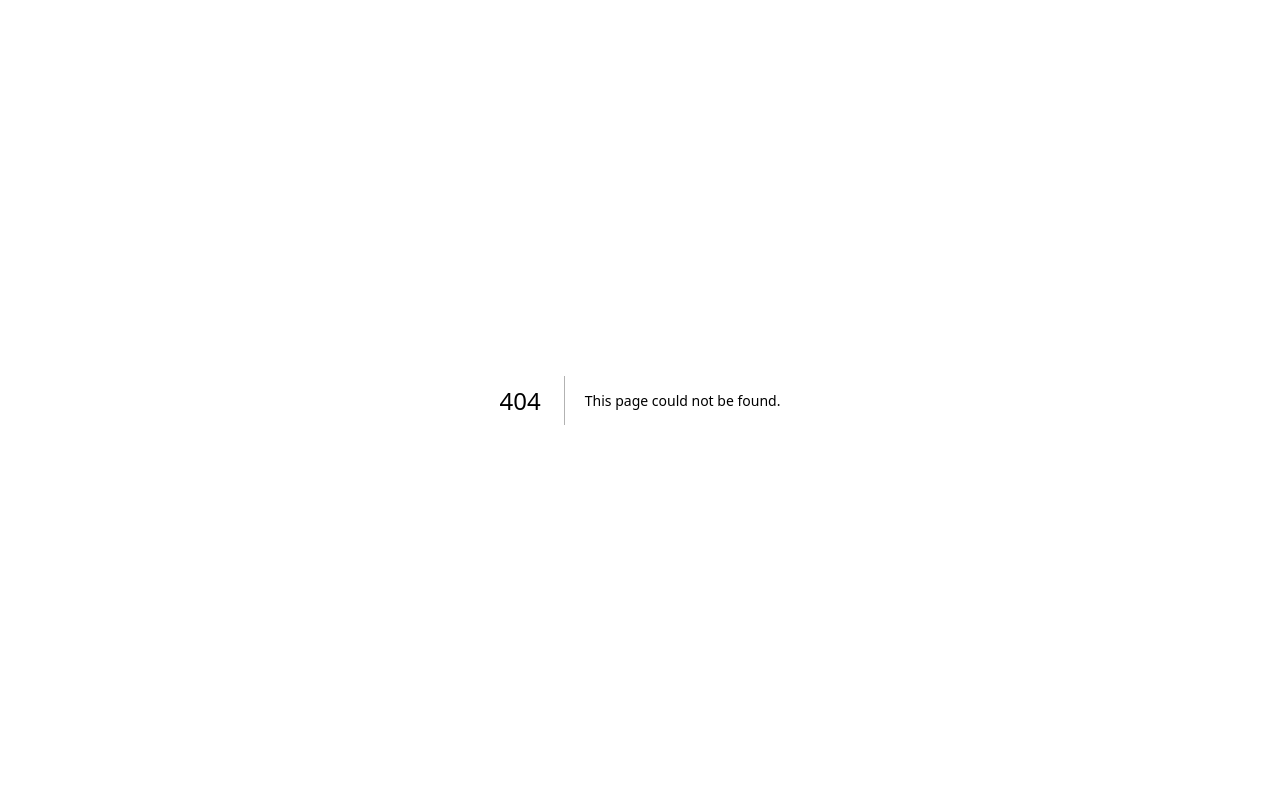
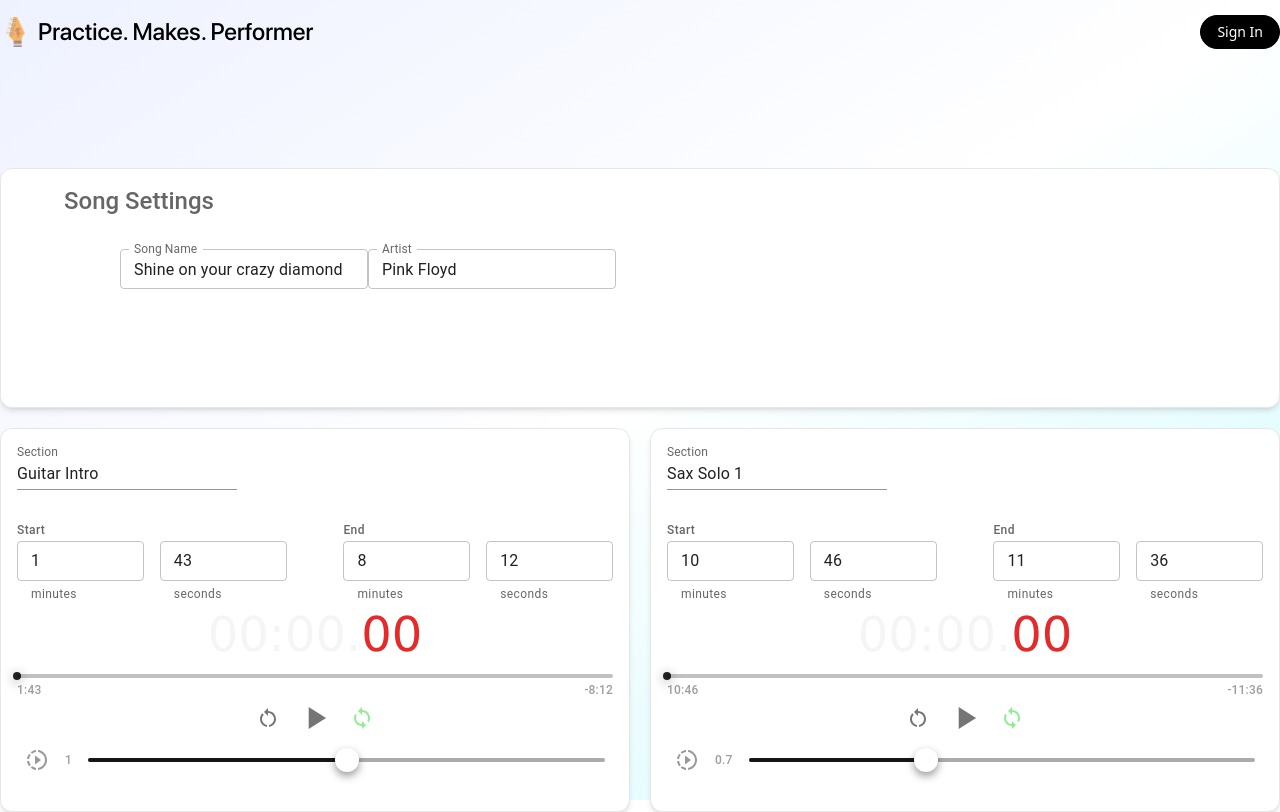
Before and after one commit to robertdavidwest/practice-makes-performer, a Next.js app: page /demoSongs/0 in a window 1280 px wide. Before the commit this address had no page. Shown: the top 812 px of the page. Built offline with nearby package versions, Linux system fonts and the light colour scheme; no server answers.

Commit message:
Added demo view for users that are not logged in. Using sample data from archive.org. Can take down if i need to

```diff
--- a/components/portal/portalCard.tsx
+++ b/components/portal/portalCard.tsx
@@ -17,8 +17,8 @@ export default function PortalCard({
   description: string;
   demo: ReactNode;
   large?: boolean;
-  appendToSongs: (song: CreateSong) => Promise<void>;
-  userId: number;
+  appendToSongs?: (song: CreateSong) => Promise<void>;
+  userId?: number;
 }) {
   return (
     <div
@@ -28,7 +28,9 @@ export default function PortalCard({
     >
       <div className="mx-auto max-w-md text-center">
         <br />
-        <UploadSongFormModal appendToSongs={appendToSongs} userId={userId} />
+        {appendToSongs && userId ? (
+          <UploadSongFormModal appendToSongs={appendToSongs} userId={userId} />
+        ) : null}
         <h2 className="bg-gradient-to-br from-black to-stone-500 bg-clip-text font-display text-xl font-bold text-transparent md:text-3xl md:font-normal">
           <Balancer>{title}</Balancer>
         </h2>
--- a/components/portal/songsTable.tsx
+++ b/components/portal/songsTable.tsx
@@ -172,7 +172,13 @@ function prettyDate(date: Date) {
   });
 }
 
-export default function EnhancedTable({ songs }: { songs: Song[] }) {
+export default function EnhancedTable({
+  songs,
+  demo,
+}: {
+  songs: Song[];
+  demo: boolean;
+}) {
   const { push } = useRouter();
 
   let rows: Data[];
@@ -204,7 +210,8 @@ export default function EnhancedTable({ songs }: { songs: Song[] }) {
   };
 
   const handleClick = (event: React.MouseEvent<unknown>, id: number) => {
-    push(`/songs/${id}`);
+    if (demo) push(`/demoSongs/${id}`);
+    else push(`/songs/${id}`);
   };
 
   const handleChangePage = (event: unknown, newPage: number) => {
--- a/components/song/delete-song-modal.tsx
+++ b/components/song/delete-song-modal.tsx
@@ -19,8 +19,9 @@ const DeleteSongModal = ({
   showDeleteSongModal: boolean;
   setShowDeleteSongModal: Dispatch<SetStateAction<boolean>>;
   song: Song;
-  deleteSong: (id: number) => void;
+  deleteSong?: (id: number) => void;
 }) => {
+  if (!deleteSong) return null;
   return (
     <Modal
       showModal={showDeleteSongModal}
@@ -60,7 +61,7 @@ const DeleteSongModal = ({
 
 export function useDeleteSongModal(
   song: Song,
-  deleteSong: (id: number) => void,
+  deleteSong?: (id: number) => void,
 ) {
   const [showDeleteSongModal, setShowDeleteSongModal] = useState(false);
 
--- a/components/song/header.tsx
+++ b/components/song/header.tsx
@@ -15,8 +15,8 @@ export default function SongHeader({
   saveSong,
 }: {
   song: Song;
-  deleteSong: (id: number) => void;
-  saveSong: (id: number, name: string, artist: string) => void;
+  deleteSong?: (id: number) => void;
+  saveSong?: (id: number, name: string, artist: string) => void;
 }) {
   const { DeleteSongModal, setShowDeleteSongModal } = useDeleteSongModal(
     song,
@@ -39,6 +39,7 @@ export default function SongHeader({
           {"Song Settings"}
         </Typography>
         <div>
+          {saveSong ? (
             <Tooltip title="Save song Settings">
               <span>
                 <IconButton
@@ -58,6 +59,8 @@ export default function SongHeader({
                 </IconButton>
               </span>
             </Tooltip>
+          ) : null}
+          {deleteSong ? (
             <Tooltip title="Delete Song">
               <span>
                 <IconButton
@@ -69,6 +72,7 @@ export default function SongHeader({
                 </IconButton>
               </span>
             </Tooltip>
+          ) : null}
         </div>
       </Box>
 
--- a/components/song/player.tsx
+++ b/components/song/player.tsx
@@ -193,6 +193,7 @@ export default function Player({
           }}
         />
         <div>
+          {savePlayer ? (
             <Tooltip title="Save your Settings">
               <span>
                 <IconButton
@@ -220,6 +221,8 @@ export default function Player({
                 </IconButton>
               </span>
             </Tooltip>
+          ) : null}
+          {deletePlayer ? (
             <Tooltip title="Delete Section">
               <IconButton
                 aria-label="delete"
@@ -229,6 +232,7 @@ export default function Player({
                 <DeleteIcon fontSize="inherit" />
               </IconButton>
             </Tooltip>
+          ) : null}
         </div>
       </Box>
 
--- /dev/null
+++ b/pages/demoSongs/[id].tsx
@@ -0,0 +1,36 @@
+import * as React from "react";
+import SongCard from "@/components/song/songCard";
+import Layout from "@/components/layout";
+import Audio from "@/components/song/audio";
+import SongHeader from "@/components/song/header";
+import { sampleSong } from "sampleData/song";
+
+function createAudioElement() {
+  const audio = document.createElement("audio");
+  return audio;
+}
+
+export default function DemoSong() {
+  const song = sampleSong;
+  return (
+    <Layout>
+      <div className="my-10 grid w-full max-w-screen-xl animate-[slide-down-fade_0.5s_ease-in-out] grid-cols-1 gap-5 px-5 md:grid-cols-2 xl:px-0">
+        <SongCard large={true} demo={<SongHeader song={song} />} />
+        {song && song.sections
+          ? song.sections.map((section) => (
+              <SongCard
+                key={section.id}
+                demo={
+                  <Audio
+                    song={song}
+                    section={section}
+                    audio={createAudioElement()}
+                  />
+                }
+              />
+            ))
+          : null}
+      </div>
+    </Layout>
+  );
+}
--- a/pages/index.tsx
+++ b/pages/index.tsx
@@ -1,14 +1,18 @@
 import Card from "@/components/home/card";
+import PortalCard from "@/components/portal/portalCard";
 import Layout from "@/components/layout";
 import Balancer from "react-wrap-balancer";
 import { motion } from "framer-motion";
 import { DEPLOY_URL, FADE_DOWN_ANIMATION_VARIANTS } from "@/lib/constants";
-import { Github, Twitter } from "@/components/shared/icons";
+import { Twitter } from "@/components/shared/icons";
 import WebVitals from "@/components/home/web-vitals";
 import ComponentGrid from "@/components/home/component-grid";
 import Image from "next/image";
 import { GetServerSideProps } from "next";
 import { getSession } from "next-auth/react";
+import { Container } from "@mui/material";
+import EnhancedTable from "@/components/portal/songsTable";
+import { sampleSongs } from "sampleData/song";
 
 export const getServerSideProps: GetServerSideProps = async (context) => {
   const session = await getSession(context);
@@ -94,20 +98,24 @@ export default function Home() {
             </svg>
             <p>Try it out!</p>
           </a>
-          <a
-            className="flex max-w-fit items-center justify-center space-x-2 rounded-full border border-gray-300 bg-white px-5 py-2 text-sm text-gray-600 shadow-md transition-colors hover:border-gray-800"
-            href="https://github.com/robertdavidwest/practice-makes-performer"
-            target="_blank"
-            rel="noopener noreferrer"
-          >
-            <Github />
-            <p>Star on GitHub</p>
-          </a>
         </motion.div>
       </motion.div>
       {/* here we are animating with Tailwind instead of Framer Motion because Framer Motion messes up the z-index for child components */}
       <div className="my-10 grid w-full max-w-screen-xl animate-[slide-down-fade_0.5s_ease-in-out] grid-cols-1 gap-5 px-5 md:grid-cols-3 xl:px-0">
-        {features.map(({ title, description, demo, large }) => (
+        {features.map(({ title, description, demo, large }) =>
+          title === "Sample Song Library" ? (
+            <PortalCard
+              key={title}
+              title={title}
+              description={description}
+              demo={
+                <Container>
+                  <EnhancedTable demo={true} songs={sampleSongs} />{" "}
+                </Container>
+              }
+              large={true}
+            />
+          ) : (
             <Card
               key={title}
               title={title}
@@ -121,16 +129,16 @@ export default function Home() {
               }
               large={large}
             />
-        ))}
+          ),
+        )}
       </div>
     </Layout>
   );
 }
 const features = [
   {
-    title: "Beautiful, reusable components",
-    description:
-      "Pre-built beautiful, a11y-first components, powered by [Tailwind CSS](https://tailwindcss.com/), [Radix UI](https://www.radix-ui.com/), and [Framer Motion](https://framer.com/motion)",
+    title: "Sample Song Library",
+    description: "Select one of your songs below to begin practicing",
     large: true,
   },
   {
--- a/pages/portal.tsx
+++ b/pages/portal.tsx
@@ -1,5 +1,4 @@
 import PortalCard from "@/components/portal/portalCard";
-import Card from "@/components/home/card";
 import Layout from "@/components/layout";
 import Loading from "@/components/loading";
 import { motion } from "framer-motion";
@@ -100,7 +99,7 @@ export default function Portal() {
           demo={
             songs.length ? (
               <Container>
-                <EnhancedTable songs={songs} />{" "}
+                <EnhancedTable demo={false} songs={songs} />{" "}
               </Container>
             ) : null
           }
--- /dev/null
+++ b/sampleData/song.ts
@@ -0,0 +1,54 @@
+import { Song } from "@prisma/client";
+import { SongWithSections } from "@/components/song/types";
+
+export const sampleSongs: Song[] = [
+  {
+    id: 0,
+    name: "Shine on your crazy diamond",
+    artist: "Pink Floyd",
+    duration: 788,
+    userId: 0,
+    audioUrl:
+      "https://ia601904.us.archive.org/33/items/pink-floyd-shine-on-you-crazy-diamond/Pink%20Floyd%20-%20Shine%20On%20You%20Crazy%20Diamond.mp3",
+    createdAt: new Date("2021-09-01T00:00:00.000Z"),
+    updatedAt: new Date("2021-09-01T00:00:00.000Z"),
+  },
+];
+
+export const sampleSong: SongWithSections = {
+  id: 0,
+  name: "Shine on your crazy diamond",
+  artist: "Pink Floyd",
+  duration: 788,
+  userId: 0,
+  audioUrl:
+    "https://ia601904.us.archive.org/33/items/pink-floyd-shine-on-you-crazy-diamond/Pink%20Floyd%20-%20Shine%20On%20You%20Crazy%20Diamond.mp3",
+  createdAt: new Date("2021-09-01T00:00:00.000Z"),
+  updatedAt: new Date("2021-09-01T00:00:00.000Z"),
+  sections: [
+    {
+      id: 0,
+      songId: 0,
+      label: "Guitar Intro",
+      start: 103,
+      end: 492,
+      speed: 1.0,
+      loop: true,
+      createdAt: new Date("2021-09-01T00:00:00.000Z"),
+      updatedAt: new Date("2021-09-01T00:00:00.000Z"),
+      showMeasures: false,
+    },
+    {
+      id: 0,
+      songId: 0,
+      label: "Sax Solo 1",
+      start: 646,
+      end: 696,
+      speed: 0.7,
+      loop: true,
+      createdAt: new Date("2021-09-01T00:00:00.000Z"),
+      updatedAt: new Date("2021-09-01T00:00:00.000Z"),
+      showMeasures: false,
+    },
+  ],
+};
```
Also changed, not shown: components/song/types.tsx (+4 -4 lines). Lines whose indentation alone changed are shown as unchanged.
